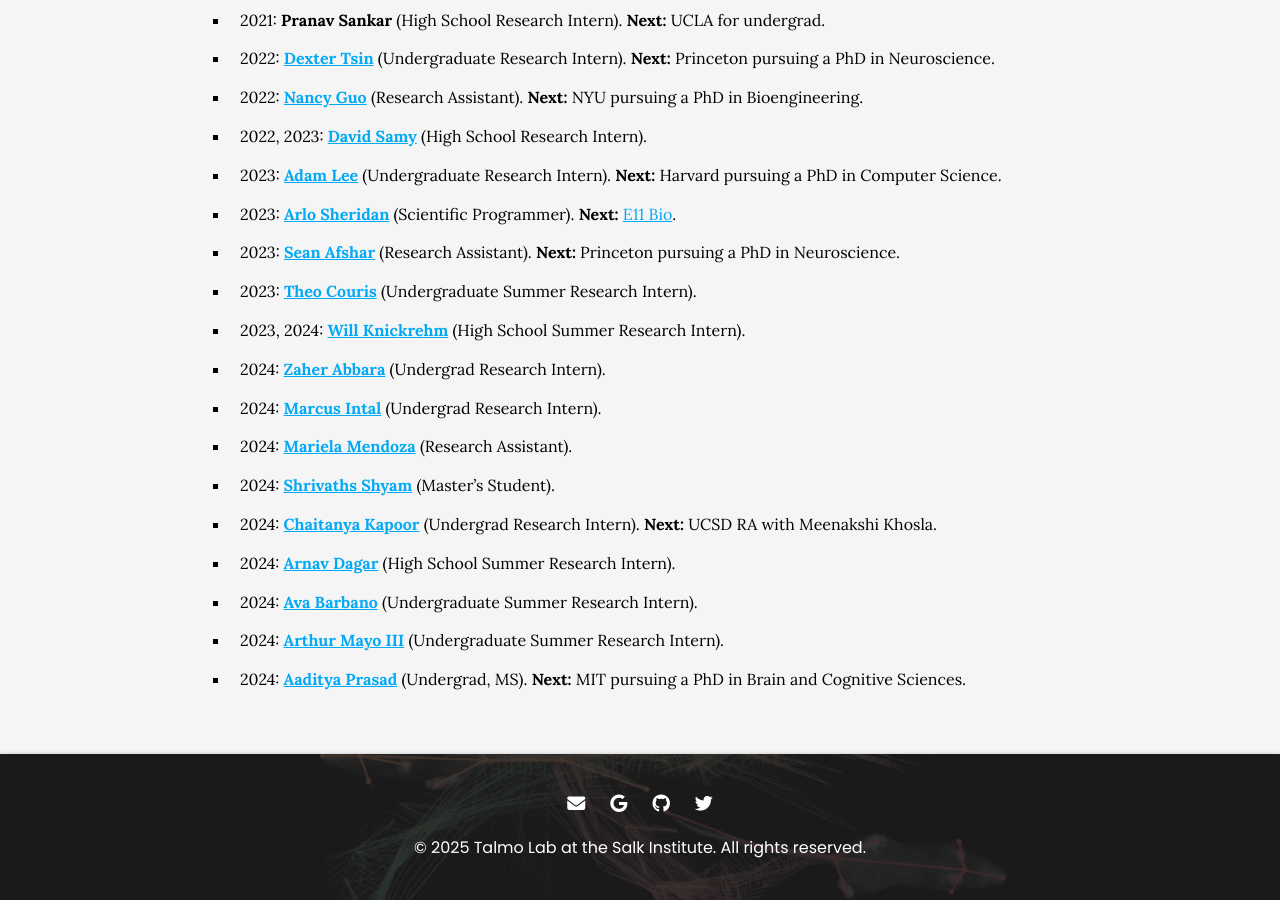
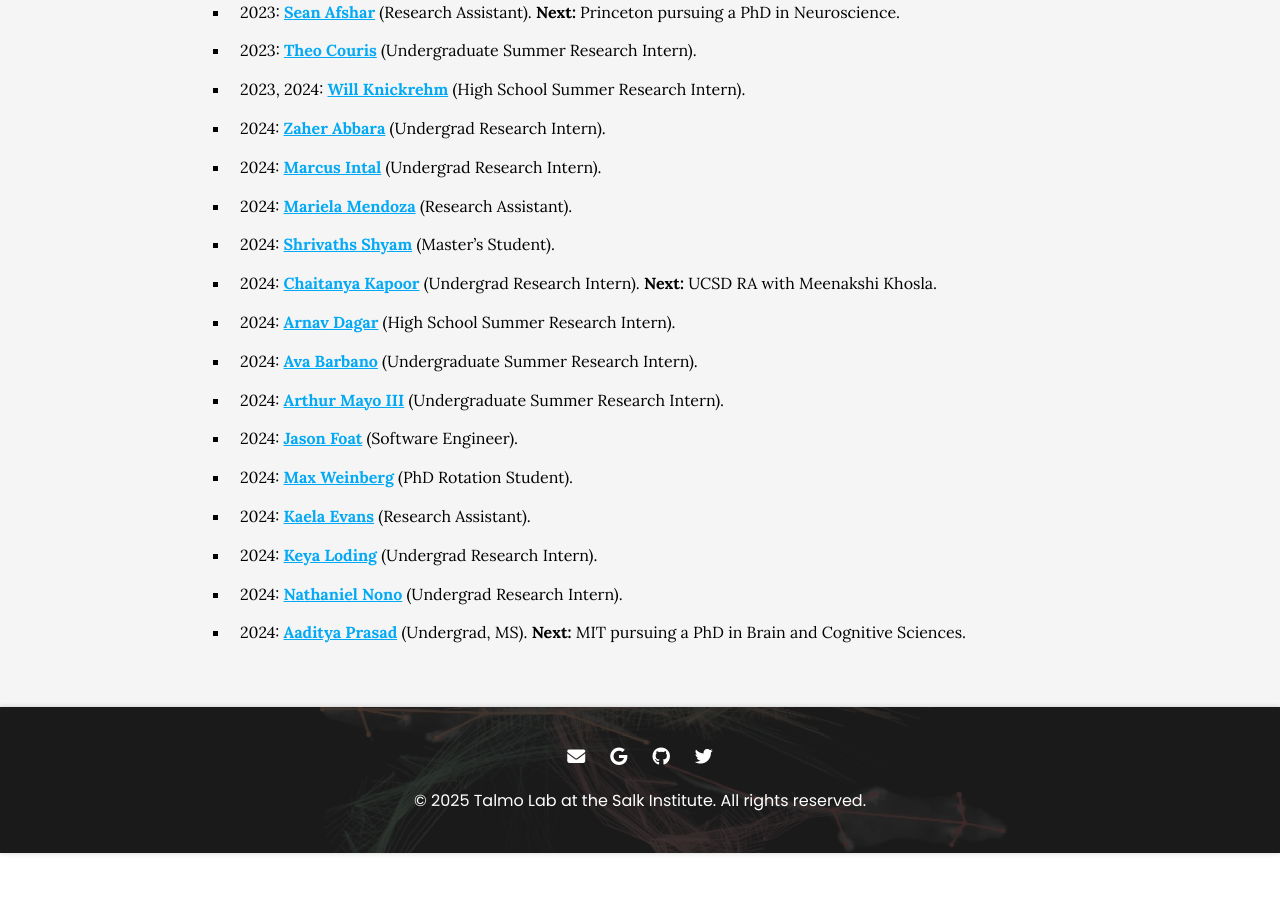
Before and after one commit to talmolab/lab-website, a Jekyll site: the page built from team/index.md, in a window 1280 px wide and 900 px high, scrolled down 2106 px. Built offline with Jekyll 4.4.1, drawn with Linux system fonts in a browser that asks for light colours; nearby versions of some CDN libraries; after the commit the page ends 2959 px from its top, so only the background shows below that; some of the changed text lies outside the part shown.

```diff
--- a/team/index.md
+++ b/team/index.md
@@ -93,6 +93,10 @@ nav:
 - 2024: [**Chaitanya Kapoor**](/members/chaitanya-kapoor.html) (Undergrad Research Intern). **Next:** UCSD RA with Meenakshi Khosla.
 - 2024: [**Arnav Dagar**](/members/arnav-dagar.html) (High School Summer Research Intern).
 - 2024: [**Ava Barbano**](/members/ava-barbano.html) (Undergraduate Summer Research Intern).
-<!-- - 2024: [**Keya Loding**](/members/keya-loding.html) (Undergraduate Summer Research Intern). -->
 - 2024: [**Arthur Mayo III**](/members/arthur-mayo.html) (Undergraduate Summer Research Intern).
+- 2024: [**Jason Foat**](/members/jason-foat.html) (Software Engineer).
+- 2024: [**Max Weinberg**](/members/max-weinberg.html) (PhD Rotation Student).
+- 2024: [**Kaela Evans**](/members/kaela-evans.html) (Research Assistant).
+- 2024: [**Keya Loding**](/members/keya-loding.html) (Undergrad Research Intern).
+- 2024: [**Nathaniel Nono**](/members/nathaniel-nono.html) (Undergrad Research Intern).
 - 2024: [**Aaditya Prasad**](/members/aaditya-prasad.html) (Undergrad, MS). **Next:** MIT pursuing a PhD in Brain and Cognitive Sciences.
```
Also changed, not shown: _members/jason-foat.md (+1 -1 lines), _members/kaela-evans.md (+1 -1 lines), _members/keya-loding.md (+1 -1 lines), _members/max-weinberg.md (+1 -1 lines), _members/nathaniel-nono.md (+1 -1 lines).
